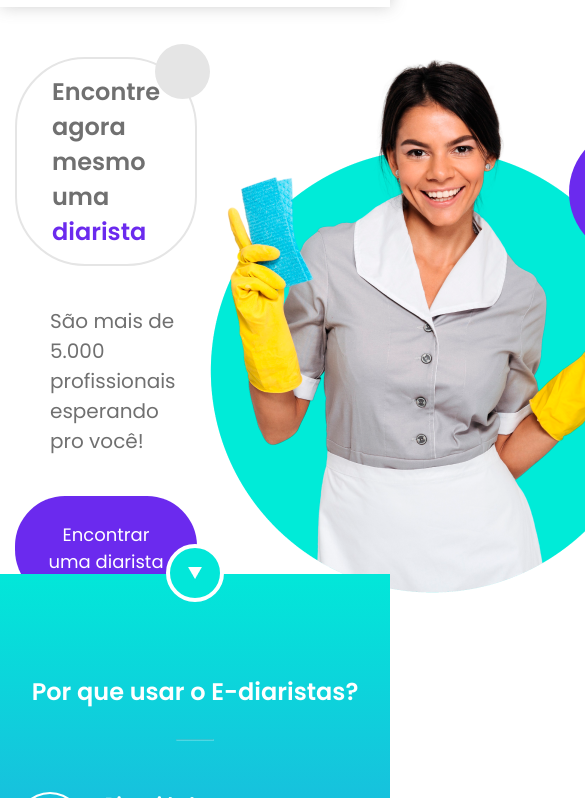
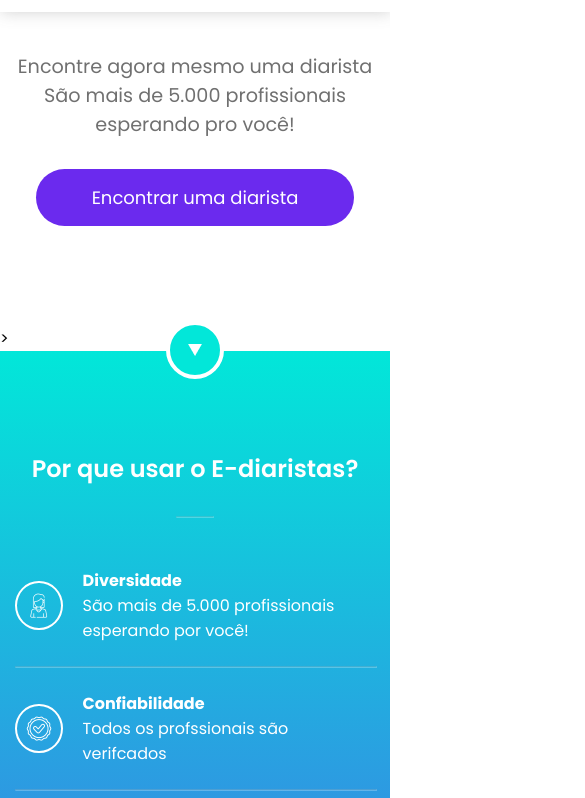
Before and after one commit to matheus-fvp/applicacao-docker, a plain HTML site: page web/home.html in a window 390 px wide. Shown: the part 118-916 px from the top of the page, 585 px wide, since content can reach past the window. Drawn offline with Linux system fonts and the light colour scheme.

Commit message:
finished home page

```diff
--- a/web/home.html
+++ b/web/home.html
@@ -70,6 +70,7 @@
                             <p>São mais de 5.000 profissionais esperando por você!</p>
                        </div>
                     </div>
+                    <hr>
                     <div class="porq-item">
                         <div>
                              <i class="twf-certificate"></i>
@@ -80,6 +81,7 @@
                                 são verifcados</p>
                         </div>
                      </div>
+                     <hr>
                      <div class="porq-item">
                         <div>
                              <i class="twf-search-2"></i>
@@ -90,6 +92,7 @@
                                 o histórico do profssional</p>
                         </div>
                      </div>
+                     <hr>
                      <div class="porq-item">
                         <div>
                              <i class="twf-frame-broken"></i>
@@ -100,6 +103,7 @@
                                 possível dano</p>
                         </div>
                      </div>
+                     <hr>
                      <div class="porq-item">
                         <div>
                              <i class="twf-payment"></i>
@@ -113,6 +117,7 @@
                                 sua casa</p>
                         </div>
                      </div>
+                     <hr>
                      <div class="porq-item">
                         <div>
                              <i class="twf-broom-bucket"></i>
--- a/web/style/home.css
+++ b/web/style/home.css
@@ -208,6 +208,10 @@
     font-size: 40px;
 }
 
+.porq-campos-item hr {
+    display: none;
+}
+
 
 /* Section faqs*/
 .division-wave {
@@ -355,3 +359,108 @@
     transform: scale(1.07);
     transition: .4s;
 }
+
+
+/* Breakpoint */
+@media(max-width: 1200px) {
+
+}
+
+@media(max-width: 992px) {
+    .principal {
+        background-size: 100% 100%;
+        background-position: bottom;
+        padding-bottom: 50px;
+    }
+
+    .principal-img {
+        display: none;
+    }
+
+    .principal-section {
+        justify-content: center;
+    }
+
+    .principal-description {
+        text-align: center;
+    }
+
+    .porq {
+        margin-top: 0;
+    }
+
+    .footer-content {
+        grid-template-columns: 1fr 1fr;
+        row-gap: 30px;
+        column-gap: 0;
+    }
+}
+
+@media(max-width: 768px) {
+
+    .nav-menu {
+        flex-direction: column;
+        justify-content: center;
+        gap: 30px;
+    }
+
+    .principal-section, .principal-description {
+        width: 100%;
+        display: block;
+    }
+
+    .principal-description {
+        gap: 0;
+        max-width: 100%;
+    }
+
+    .principal-diarista-text, .principal-description p {
+        border: none;
+        padding: 0;
+        font-weight: normal;
+        font-size: 1.2rem;
+        margin: 0;
+    }
+
+    .principal-diarista-text::after {
+        display: none;
+    }
+
+    .principal-diarista-text span {
+        color: var(--dark-grey);
+    }
+
+    .principal-description a {
+        display: block;
+        width: 80%;
+        padding: 15px;
+        margin: 30px auto 10px auto;
+    }
+
+}
+
+@media(max-width: 600px) {
+
+    .porq-campos-item {
+        gap: 15px;
+    }
+
+    .porq-campos-item hr {
+        width: 100%;
+        display: block;
+    }
+
+    .footer-content {
+        grid-template-columns: 1fr;
+    }
+
+    .porq-item i {
+        font-size: 24px;
+    }
+
+    .btn-header {
+        flex-wrap: wrap;
+        justify-content: center;
+    }
+
+}
```
